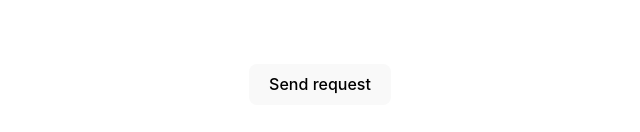
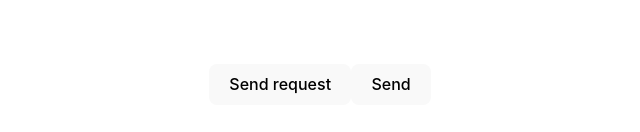
Before and after one commit to Zabihkeraam1/final-deployment, a React (Vite) app in the folder Frontend/: page / in a window 1280 px wide. Shown: the part 370-502 px from the top of the page, without its empty margins (320-960 px from the left). Built offline with nearby package versions, Linux system fonts and the light colour scheme.

Commit message:
Update App.tsx

```diff
--- a/Frontend/src/App.tsx
+++ b/Frontend/src/App.tsx
@@ -7,7 +7,15 @@ function App() {
   const handleClick = (e:React.FormEvent)=>{
     e.preventDefault()
     console.log('Button clicked: ', import.meta.env.VITE_API_URL)
-    axios.get(`${import.meta.env.VITE_API_URL}/api`).then(res=>{
+    axios.get(`https://${import.meta.env.VITE_API_URL}/api`).then(res=>{
+      setResponse(res.data.message)
+    })
+    console.log(response)
+  }
+  const send = (e:React.FormEvent)=>{
+    e.preventDefault()
+    console.log('Button clicked: ', import.meta.env.VITE_API_URL)
+    axios.get("https://d38re46utdbu32.cloudfront.net/api").then(res=>{
       setResponse(res.data.message)
     })
     console.log(response)
@@ -19,6 +27,9 @@ function App() {
         <button onClick={handleClick}>
           Send request
         </button>
+        <button onClick={send}>
+          Send
+        </button>
         <p>
           {response}
         </p>
```
